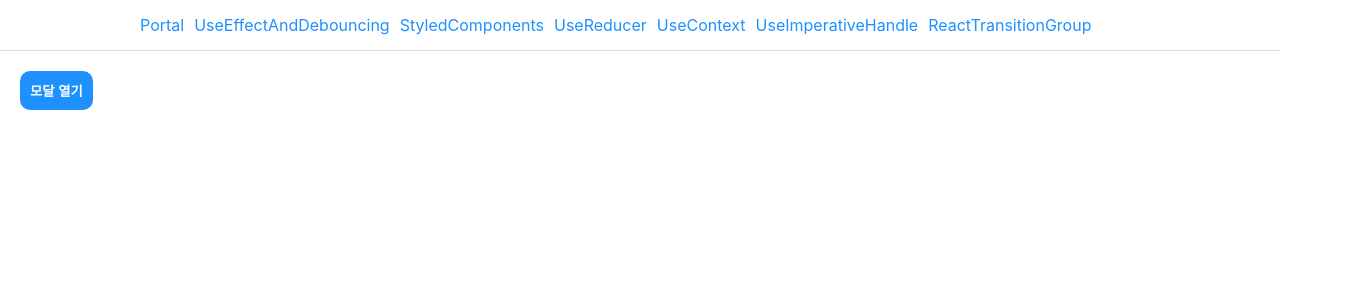
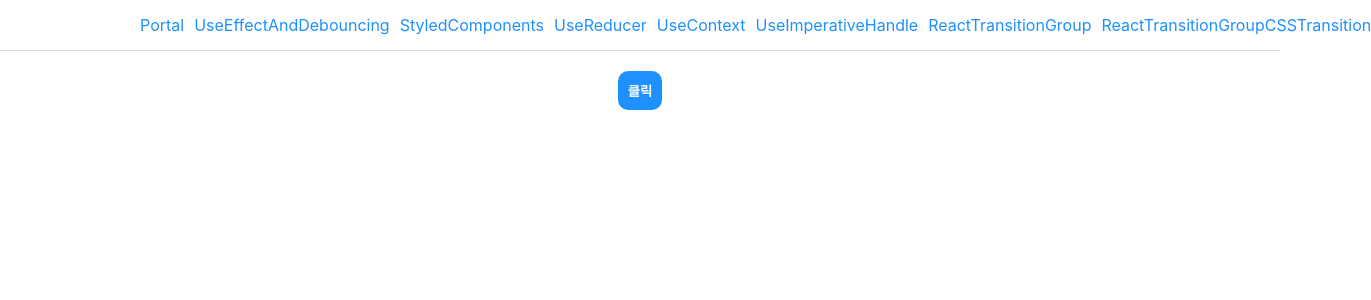
Before and after one commit to socratone/react-advanced, a React (Create React App) app: page /react-transition-group-css-transition in a window 1280 px wide. Shown: the top 300 px of the page, 1371 px wide, since content can reach past the window. Built offline with nearby package versions, Linux system fonts and the light colour scheme.

Commit message:
feat: react transition group의 CSS Transition 예제 추가

```diff
--- a/src/App.tsx
+++ b/src/App.tsx
@@ -8,6 +8,7 @@ import UseReducer from './pages/UseReducer';
 import UseContext from './pages/UseContext';
 import UseImperativeHandle from './pages/UseImperativeHandle';
 import ReactTransitionGroup from './pages/ReactTransitionGroup';
+import ReactTransitionGroupCSSTransition from './pages/ReactTransitionGroupCSSTransition';
 
 function App() {
   return (
@@ -25,6 +26,9 @@ function App() {
         </MainNavItem>
         <MainNavItem to="/react-transition-group">
           ReactTransitionGroup
+        </MainNavItem>
+        <MainNavItem to="/react-transition-group-css-transition">
+          ReactTransitionGroupCSSTransition
         </MainNavItem>
       </MainNav>
       <Routes>
@@ -44,6 +48,10 @@ function App() {
           path="/react-transition-group"
           element={<ReactTransitionGroup />}
         />
+        <Route
+          path="/react-transition-group-css-transition"
+          element={<ReactTransitionGroupCSSTransition />}
+        />
         <Route path="*" element={<Portal />} />
       </Routes>
     </div>
--- /dev/null
+++ b/src/pages/ReactTransitionGroupCSSTransition/index.tsx
@@ -0,0 +1,81 @@
+import styled from 'styled-components';
+import { useState } from 'react';
+import { CSSTransition } from 'react-transition-group';
+
+/**
+ * classNames를 사용하면 애니메이션의 진행 흐름 각각에 css class를 넣을 수 있다.
+ */
+const ReactTransitionGroupCSSTransition = () => {
+  const [show, setShow] = useState(false);
+
+  const handleClick = () => {
+    setShow((show) => !show);
+  };
+
+  return (
+    <Container>
+      <CSSTransition
+        in={show}
+        timeout={1000}
+        mountOnEnter
+        unmountOnExit
+        classNames={{
+          enter: 'enter',
+          enterActive: 'active-enter',
+          enterDone: 'done-enter',
+          exit: 'exit',
+          exitActive: 'active-exit',
+          exitDone: 'done-exit',
+        }}
+      >
+        <Circle />
+      </CSSTransition>
+
+      <Button onClick={handleClick}>클릭</Button>
+    </Container>
+  );
+};
+
+const Container = styled.div`
+  padding: 20px;
+  display: flex;
+  flex-direction: column;
+  align-items: center;
+  gap: 10px;
+`;
+
+const Button = styled.button`
+  color: white;
+  background: dodgerblue;
+  border: 0;
+  border-radius: 10px;
+  padding: 10px;
+  cursor: pointer;
+  font-weight: 700;
+`;
+
+const Circle = styled.div`
+  width: 100px;
+  height: 100px;
+  border-radius: 50%;
+  background: tomato;
+  transition: all 1s ease-in;
+
+  &.enter {
+    opacity: 0;
+  }
+
+  &.active-enter {
+    opacity: 1;
+  }
+
+  &.done-enter {
+    opacity: 1;
+  }
+
+  &.active-exit {
+    opacity: 0;
+  }
+`;
+
+export default ReactTransitionGroupCSSTransition;
```
